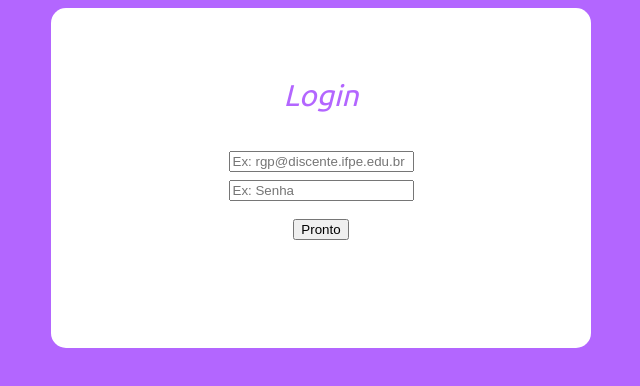
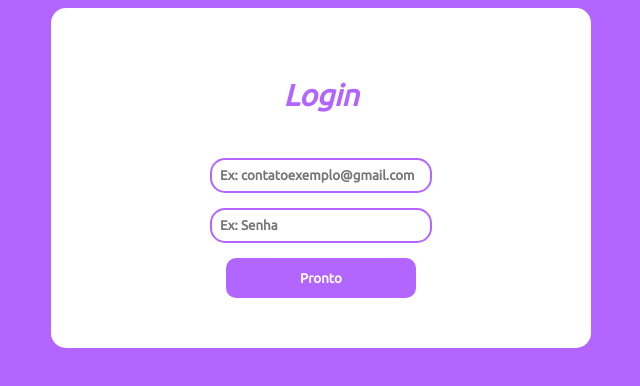
Before and after one commit to ryangpaiva/My-HTML-Template, a plain HTML site: page Web/index.html in a window 1280 px wide. Shown: the whole page, without its empty margins (319-959 px from the left). Drawn offline with Linux system fonts and the light colour scheme.

Commit message:
New features make in sunday new style to button

```diff
--- a/Web/index.html
+++ b/Web/index.html
@@ -12,16 +12,17 @@
         <div id="container">
         <header id="login">Login</header>
         <div class="input">
-            <input placeholder="Ex: rgp@discente.ifpe.edu.br"> <br />
-            <input placeholder="Ex: Senha"> <br />
-            <div id="Centro">
-                <button id="abrir" onclick="alert('olá')" >Pronto</button>
-            </div>
+            <input placeholder="Ex: contatoexemplo@gmail.com" id="Email"> <br />
+            <input placeholder="Ex: Senha" id="Senha"> <br />
+
+                <button id="Centro" onclick="alert('olá')" >Pronto</button>
+
         </div>
         </div>
 
         <script>
 
         </script>
+
     </body>
 </html>
--- a/Web/style.css
+++ b/Web/style.css
@@ -20,6 +20,7 @@ body {
     color:#b366ff;
     font-family: Ubuntu;
     font-size: larger;
+    font-weight: bolder;
 }
 
 .input {
@@ -35,9 +36,53 @@ body {
 
 #Centro {
 font-family: Ubuntu;
+font-style: normal;
+font-weight: bold;
+color: #FFF;
 padding:10px;
-width: auto;
+width: 190px;
+height: 40px;
+background: #b366ff;
+border: none;
+border-radius: 10px;
+margin-right: 20pt;
+margin-left: 20pt;
+margin-top: 15px;
 
 text-align:center;
 
 }
+
+
+#Centro :hover {
+    background-color: #aa00ff;
+    transition: 0.5s;
+}
+
+#Email {
+    font-weight: bolder;
+    font-family: Ubuntu;
+    border-radius: 15px;
+    padding: 8px;
+    margin-top: 15px;
+    -webkit-transition: 0.8s;
+    transition: 0.8s;
+    background-color: white;
+    border: 1.5pt solid #b366ff;
+    color: #b366ff;
+    cursor: pointer;
+  }
+
+  #Senha {
+    font-weight: bolder;
+    font-family: Ubuntu;
+    border-radius: 15px;
+    padding: 8px;
+    margin-top: 15px;
+    -webkit-transition: 0.8s;
+    transition: 0.8s;
+    background-color: white;
+    border: 1.5pt solid #b366ff;
+    color: #b366ff;
+    cursor: pointer;
+  }
```
